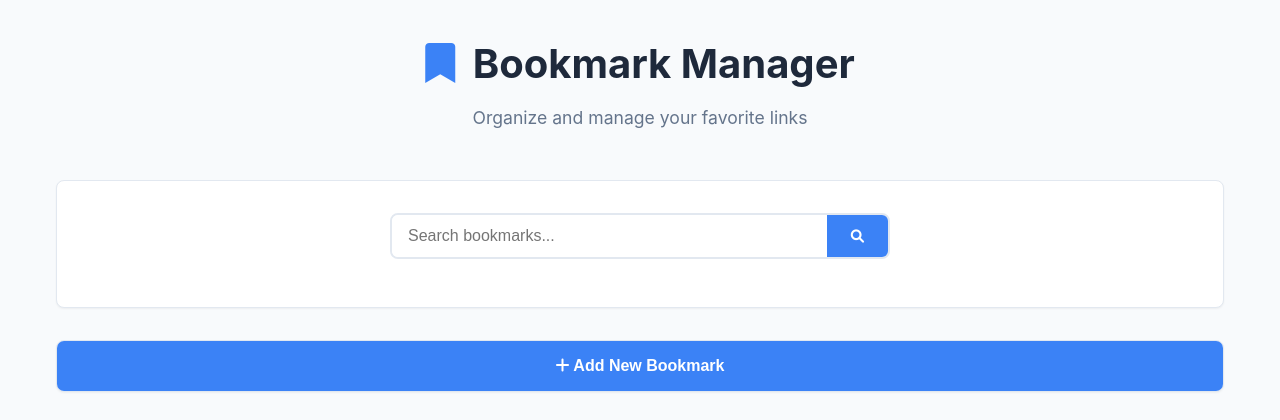
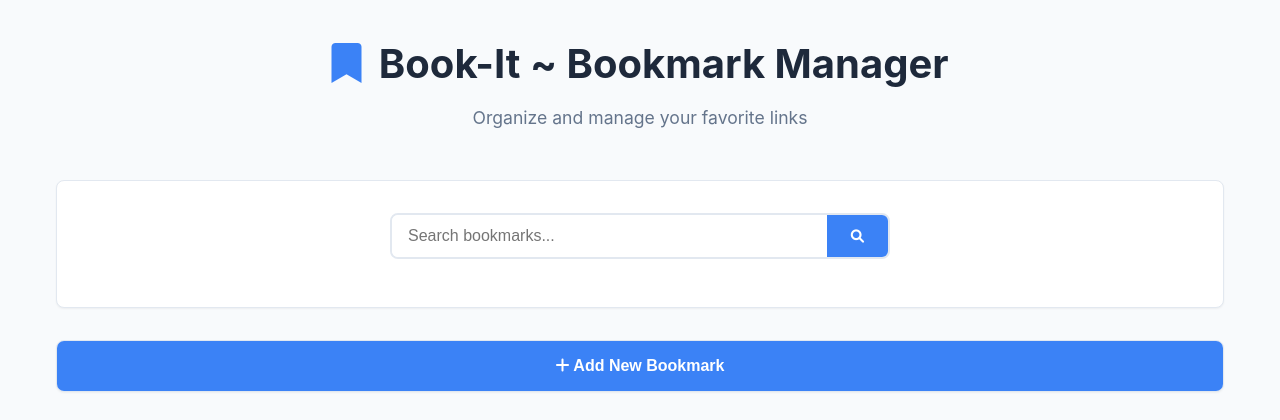
Before and after one commit to KingSajxxd/Book-It-Bookmark-Manager-Docker, a Flask app: page / in a window 1280 px wide. Shown: the top 420 px of the page. Run offline with Flask 3, Linux system fonts and the light colour scheme; data that the repository does not hold is empty.

```diff
--- a/app/templates/index.html
+++ b/app/templates/index.html
@@ -3,7 +3,7 @@
 <head>
     <meta charset="UTF-8">
     <meta name="viewport" content="width=device-width, initial-scale=1.0">
-    <title>Bookmark Manager - Organize Your Links</title>
+    <title>Book-It - Organize Your Links</title>
     <link rel="stylesheet" href="{{ url_for('static', filename='style.css') }}">
     <link href="https://cdnjs.cloudflare.com/ajax/libs/font-awesome/6.0.0/css/all.min.css" rel="stylesheet">
 </head>
@@ -12,7 +12,7 @@
         <!-- Header -->
         <header class="header">
             <div class="header-content">
-                <h1><i class="fas fa-bookmark"></i> Bookmark Manager</h1>
+                <h1><i class="fas fa-bookmark"></i> Book-It ~ Bookmark Manager</h1>
                 <p class="subtitle">Organize and manage your favorite links</p>
             </div>
         </header>
```
